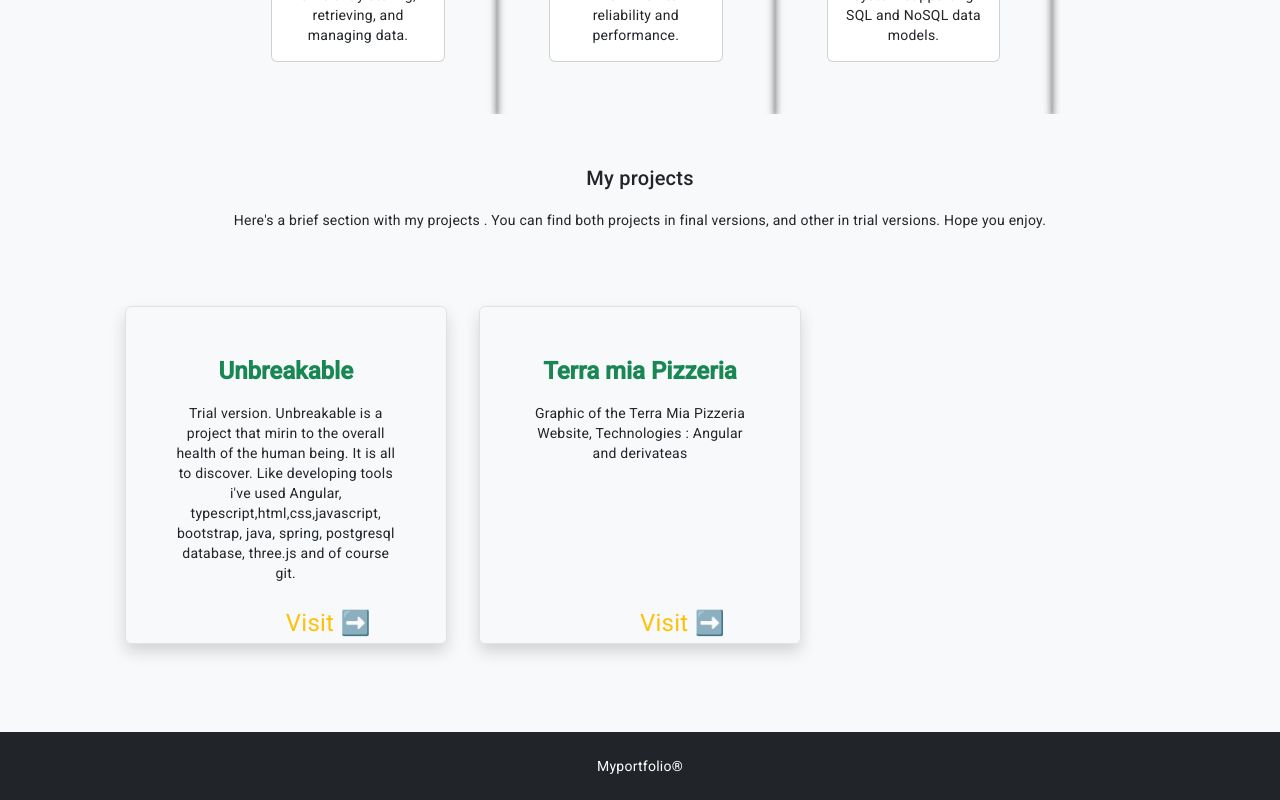
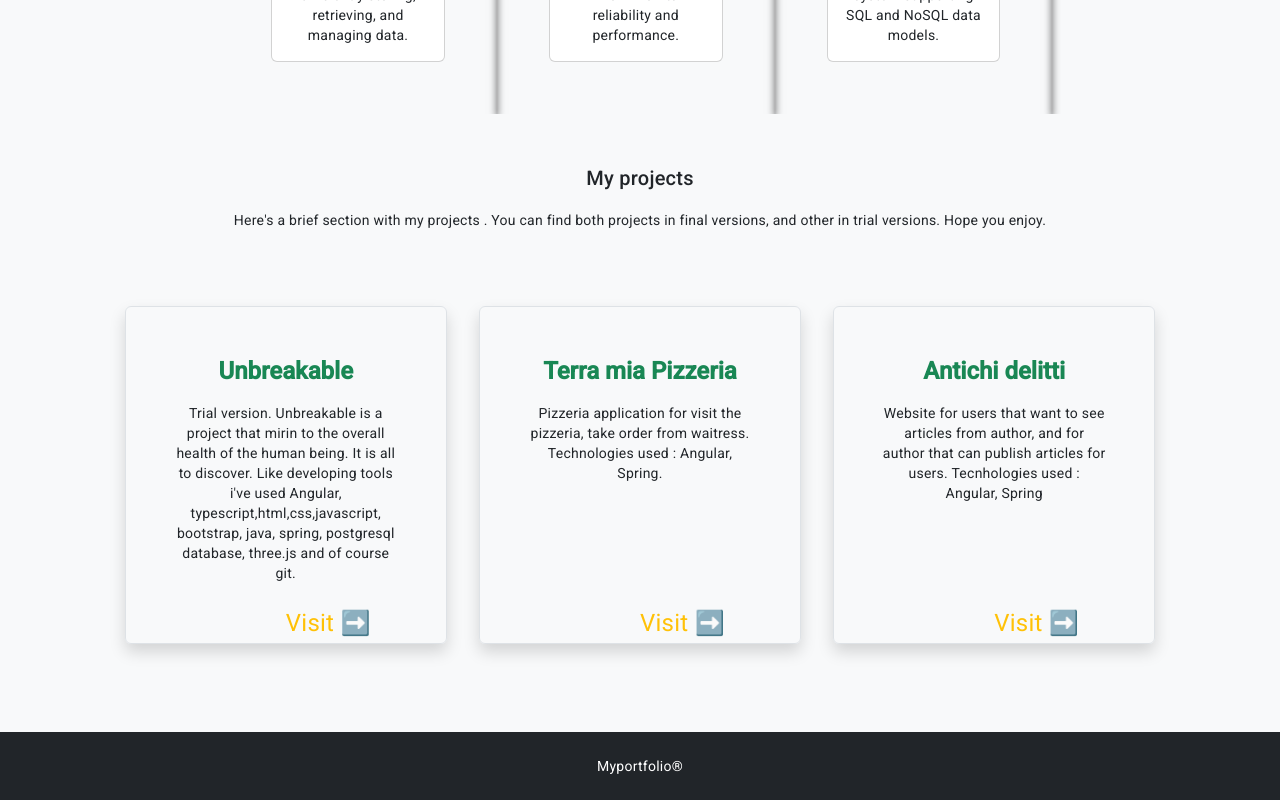
Before and after one commit to RaffaeleCaravett/portfolio, an Angular app: page / in a window 1280 px wide. Shown: the part 3539-4339 px from the top of the page. Built offline with nearby package versions, Linux system fonts and the light colour scheme.

Commit message:
added antichi delitti to projects

```diff
--- a/src/app/Components/home/home.component.ts
+++ b/src/app/Components/home/home.component.ts
@@ -113,8 +113,13 @@ subjectService.themeSubject.subscribe((data:string)=>{
     },
     {
       title: "Terra mia Pizzeria",
-      description: "Graphic of the Terra Mia Pizzeria Website, Technologies : Angular and derivateas",
+      description: "Pizzeria application for visit the pizzeria, take order from waitress. Technologies used : Angular, Spring.",
       link: "https://terramiaproject.web.app"
+    },
+    {
+      title: "Antichi delitti",
+      description: "Website for users that want to see articles from author, and for author that can publish articles for users. Tecnhologies used : Angular, Spring",
+      link: "https://antichidelitti.web.app"
     }
   ];
   private scrollIntervals: { [key: number]: any } = {};
```
Also changed, not shown: 1 other file (tests, documents, lock files or other folders).
